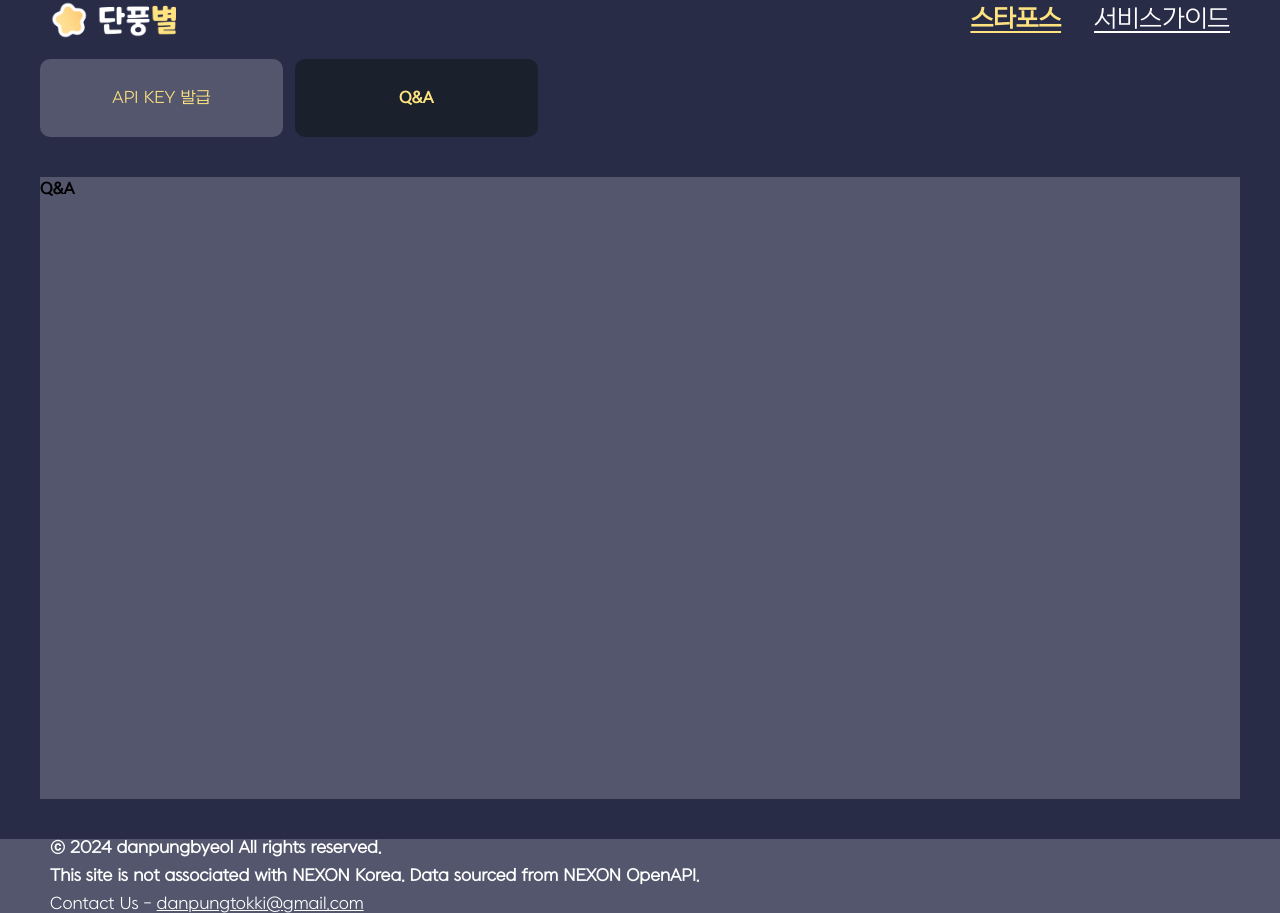
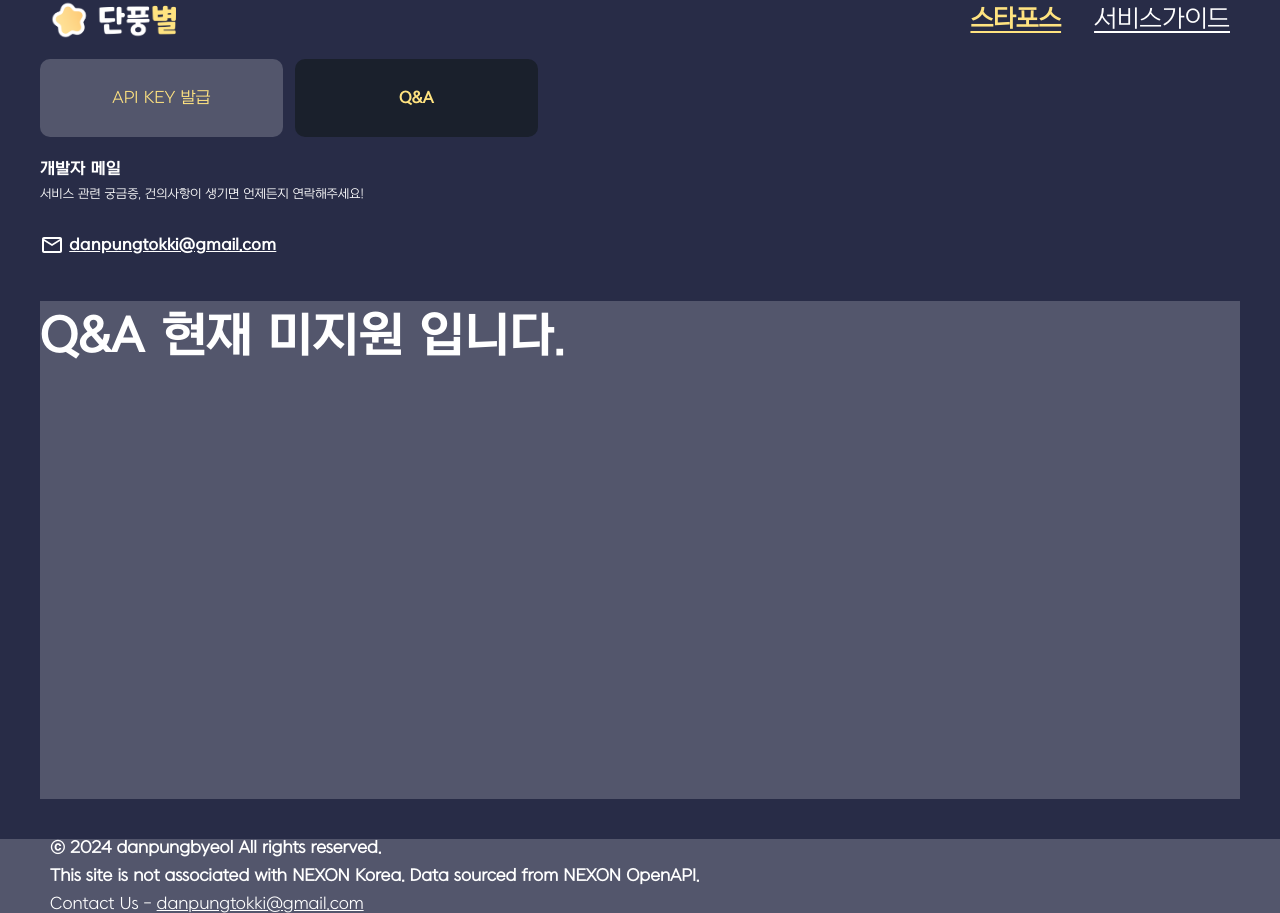
Before and after one commit to Amjong/bossMaple, a React (Create React App) app: page /bossMaple/guide in a window 1280 px wide. Both pictures are taken after a click on the element "Q&A". Shown: the top 913 px of the page. Built offline with nearby package versions, Linux system fonts and the light colour scheme.

Commit message:
page/Guide.jsx: Add contact info (email) to guide page

```diff
--- a/src/components/ApiKeyGuidePanel.jsx
+++ b/src/components/ApiKeyGuidePanel.jsx
@@ -1,5 +1,3 @@
-import React from 'react';
-
 export default function ApiKeyGuidePanel() {
   return <div>ApiKeyGuide</div>;
 }
--- a/src/components/QnaPanel.jsx
+++ b/src/components/QnaPanel.jsx
@@ -1,5 +1,5 @@
 import React from 'react';
 
 export default function QnaPanel() {
-  return <div>Q&A</div>;
+  return <div className='text-3xl text-white'> Q&A 현재 미지원 입니다. </div>;
 }
--- a/src/components/page/Guide.jsx
+++ b/src/components/page/Guide.jsx
@@ -2,6 +2,7 @@ import { useState } from 'react';
 import ApiKeyGuidePanel from '../ApiKeyGuidePanel';
 import QnaPanel from '../QnaPanel';
 import TabBtns from '../ui/TapBtns';
+import MailOutlineIcon from '@mui/icons-material/MailOutline';
 
 const tabBtnsArray = [
   {
@@ -24,6 +25,21 @@ export default function Guide() {
       <div className='ml-10 mt-5'>
         <TabBtns onChanged={handleChange} tabBtnsArray={tabBtnsArray} />
       </div>
+      <div className='ml-10 mt-5 text-white'>
+        <span className='font-bold'>
+          개발자 메일
+          <br />
+        </span>
+        <span className='font-regular text-[12px]'>
+          서비스 관련 궁금증, 건의사항이 생기면 언제든지 연락해주세요! <br />
+          <br />
+        </span>
+        <MailOutlineIcon />{' '}
+        <span className='underline text-lg leading-loose'>
+          danpungtokki@gmail.com
+        </span>
+        <span></span>
+      </div>
 
       <div className='m-10 bg-n2 h-full'>{tabBtnsArray[menu].component}</div>
     </div>
```
